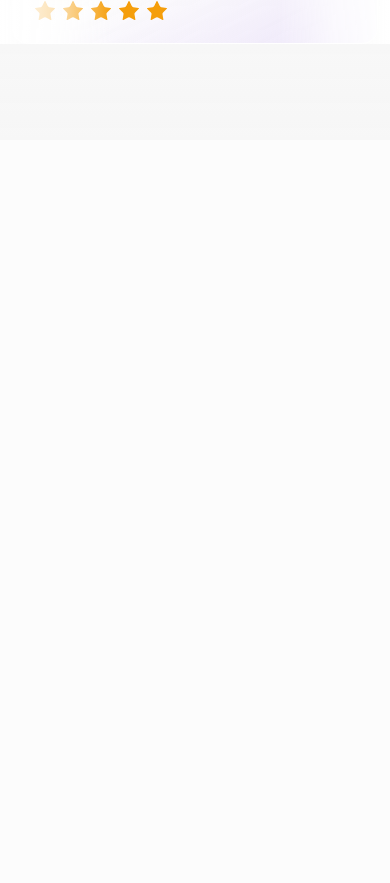
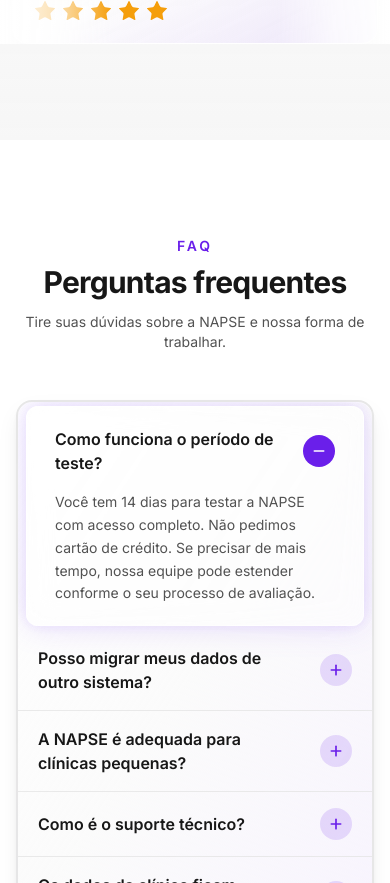
Before and after one commit to KairusAI/site_napse, a React (Vite) app: page / in a window 390 px wide. Shown: the part 11117-12000 px from the top of the page. Before the commit the page ends 11257 px from the top, so only its background shows below. Built offline with nearby package versions, Linux system fonts and the light colour scheme; the HTML template or start-up script is replaced by a standard one.

Commit message:
Add FAQSection component with accordion functionality; update App layout and navigation to include FAQ section and new FAQ image asset.

```diff
--- a/src/App.tsx
+++ b/src/App.tsx
@@ -8,6 +8,7 @@
   StatsSection,
   PricingSection,
   TestimonialsSection,
+  FAQSection,
 } from '@/components/sections'
 
 function App() {
@@ -23,6 +24,7 @@
       <StatsSection />
       <PricingSection />
       <TestimonialsSection />
+      <FAQSection />
     </MainLayout>
   )
 }
--- a/src/components/layout/Header.tsx
+++ b/src/components/layout/Header.tsx
@@ -1,6 +1,6 @@
 import { useEffect, useState } from 'react'
 import { motion } from 'framer-motion'
-import { LineChart, Plug, Headphones, BadgeDollarSign, MessageCircle } from 'lucide-react'
+import { LineChart, Plug, Headphones, BadgeDollarSign, MessageCircle, HelpCircle } from 'lucide-react'
 
 const navItems = [
   { id: 'ecossistema', label: 'Ecossistema', href: '#ecossistema', Icon: LineChart },
@@ -8,6 +8,7 @@
   { id: 'suporte', label: 'Suporte', href: '#suporte', Icon: Headphones },
   { id: 'planos', label: 'Planos', href: '#planos', Icon: BadgeDollarSign },
   { id: 'depoimentos', label: 'Depoimentos', href: '#depoimentos', Icon: MessageCircle },
+  { id: 'faq', label: 'FAQ', href: '#faq', Icon: HelpCircle },
 ] as const
 
 type NavItemId = (typeof navItems)[number]['id']
--- /dev/null
+++ b/src/components/sections/FAQSection.tsx
@@ -0,0 +1,209 @@
+import { useRef, useState } from 'react'
+import { motion, AnimatePresence, useInView } from 'framer-motion'
+import { Plus, Minus } from 'lucide-react'
+
+type FaqItem = {
+  id: string
+  question: string
+  answer: string
+}
+
+const faqData: FaqItem[] = [
+  {
+    id: '1',
+    question: 'Como funciona o período de teste?',
+    answer:
+      'Você tem 14 dias para testar a NAPSE com acesso completo. Não pedimos cartão de crédito. Se precisar de mais tempo, nossa equipe pode estender conforme o seu processo de avaliação.',
+  },
+  {
+    id: '2',
+    question: 'Posso migrar meus dados de outro sistema?',
+    answer:
+      'Sim. Oferecemos suporte à migração de agendas, cadastros e histórico. O processo é guiado pela nossa equipe para garantir que nada se perca.',
+  },
+  {
+    id: '3',
+    question: 'A NAPSE é adequada para clínicas pequenas?',
+    answer:
+      'Sim. Nossos planos começam para equipes enxutas e escalam conforme você cresce. Você paga pelo que usa e pode evoluir de plano a qualquer momento.',
+  },
+  {
+    id: '4',
+    question: 'Como é o suporte técnico?',
+    answer:
+      'Suporte por chat, e-mail e telefone em horário comercial. Nos planos superiores, há prioridade e acompanhamento dedicado para implementação e dúvidas.',
+  },
+  {
+    id: '5',
+    question: 'Os dados da clínica ficam seguros?',
+    answer:
+      'Sim. Utilizamos infraestrutura em nuvem com criptografia e práticas alinhadas à LGPD. Seus dados são backupados e acessíveis apenas por quem você autorizar.',
+  },
+]
+
+function FaqAccordionItem({
+  item,
+  isOpen,
+  onToggle,
+}: {
+  item: FaqItem
+  isOpen: boolean
+  onToggle: () => void
+}) {
+  const handleKeyDown = (e: React.KeyboardEvent) => {
+    if (e.key === 'Enter' || e.key === ' ') {
+      e.preventDefault()
+      onToggle()
+    }
+  }
+
+  return (
+    <div
+      className={`border-b border-neutral-200/80 last:border-b-0 transition-all duration-300 ${
+        isOpen
+          ? 'rounded-xl bg-white/50 backdrop-blur-md shadow-[0_0_32px_rgba(139,92,246,0.2),0_0_12px_rgba(139,92,246,0.1)] border border-white/70 my-1 mx-2 sm:mx-3 px-2 sm:px-3 py-1'
+          : ''
+      }`}
+    >
+      <button
+        type="button"
+        onClick={onToggle}
+        onKeyDown={handleKeyDown}
+        aria-expanded={isOpen}
+        aria-controls={`faq-answer-${item.id}`}
+        id={`faq-question-${item.id}`}
+        className={`relative w-full flex items-center justify-between gap-4 py-4 sm:py-5 pl-5 pr-5 sm:pl-6 sm:pr-6 text-left rounded-xl transition-colors focus:outline-none focus-visible:ring-2 focus-visible:ring-nat-purple/40 focus-visible:ring-offset-2 ${
+          isOpen ? 'bg-transparent' : 'hover:bg-white/50'
+        }`}
+      >
+        <span
+          className={`font-semibold text-neutral-900 pr-2 transition-colors ${
+            isOpen ? 'text-nat-purple' : ''
+          }`}
+        >
+          {item.question}
+        </span>
+        <span
+          className={`flex shrink-0 w-8 h-8 items-center justify-center rounded-full transition-colors ${
+            isOpen ? 'bg-nat-purple text-white' : 'bg-nat-purple/15 text-nat-purple'
+          }`}
+          aria-hidden
+        >
+          <motion.span
+            initial={false}
+            animate={{ rotate: isOpen ? 180 : 0 }}
+            transition={{ duration: 0.25, ease: [0.22, 1, 0.36, 1] }}
+          >
+            {isOpen ? (
+              <Minus className="h-4 w-4" strokeWidth={2.5} />
+            ) : (
+              <Plus className="h-4 w-4" strokeWidth={2.5} />
+            )}
+          </motion.span>
+        </span>
+      </button>
+      <AnimatePresence initial={false}>
+        {isOpen && (
+          <motion.div
+            id={`faq-answer-${item.id}`}
+            role="region"
+            aria-labelledby={`faq-question-${item.id}`}
+            initial={{ height: 0, opacity: 0 }}
+            animate={{ height: 'auto', opacity: 1 }}
+            exit={{ height: 0, opacity: 0 }}
+            transition={{ duration: 0.3, ease: [0.22, 1, 0.36, 1] }}
+            className="overflow-hidden"
+          >
+            <div className="px-5 pb-4 sm:px-6 sm:pb-5 max-h-[280px] overflow-y-auto">
+              <p className="text-neutral-600 text-sm sm:text-base leading-relaxed">{item.answer}</p>
+            </div>
+          </motion.div>
+        )}
+      </AnimatePresence>
+    </div>
+  )
+}
+
+export function FAQSection() {
+  const ref = useRef<HTMLElement>(null)
+  const isInView = useInView(ref, { once: true, margin: '-60px' })
+  const [openId, setOpenId] = useState<string | null>(faqData[0]?.id ?? null)
+
+  const handleToggle = (id: string) => {
+    setOpenId((prev) => (prev === id ? null : id))
+  }
+
+  return (
+    <section
+      ref={ref}
+      id="faq"
+      className="relative overflow-x-hidden py-24 sm:py-28 lg:py-32"
+    >
+      <div className="pointer-events-none absolute inset-0 bg-white" />
+
+      {/* Imagem à esquerda (posicionada, não altera o layout) */}
+      <motion.div
+        className="pointer-events-none absolute left-0 top-[28%] z-0 hidden -translate-y-1/2 lg:block"
+        initial={{ opacity: 0, x: -10 }}
+        animate={isInView ? { opacity: 1, x: 0 } : {}}
+        transition={{ duration: 0.5, ease: [0.22, 1, 0.36, 1] }}
+      >
+        <img
+          src="/assets/imagem_faq.png"
+          alt=""
+          className="max-h-[480px] w-auto object-contain xl:max-h-[560px]"
+        />
+      </motion.div>
+
+      <div className="relative z-10 mx-auto max-w-6xl px-4 sm:px-6">
+        <motion.div
+          className="mb-12 text-center"
+          initial={{ opacity: 0, y: 20 }}
+          animate={isInView ? { opacity: 1, y: 0 } : {}}
+          transition={{ duration: 0.6, ease: [0.22, 1, 0.36, 1] }}
+        >
+          <p className="text-sm font-semibold uppercase tracking-[0.2em] text-nat-purple mb-2">
+            FAQ
+          </p>
+          <h2 className="text-3xl sm:text-4xl lg:text-5xl font-bold tracking-tight text-neutral-900">
+            Perguntas frequentes
+          </h2>
+          <p className="mt-3 text-sm sm:text-base text-neutral-600 max-w-xl mx-auto">
+            Tire suas dúvidas sobre a NAPSE e nossa forma de trabalhar.
+          </p>
+        </motion.div>
+
+        <motion.div
+          className="max-w-3xl ml-auto rounded-2xl border-2 border-neutral-200/90 bg-white/80 bg-gradient-to-br from-white via-neutral-50/80 to-nat-purple/5 shadow-[0_4px_6px_-1px_rgba(0,0,0,0.06),0_10px_24px_-4px_rgba(0,0,0,0.08),inset_0_1px_0_rgba(255,255,255,0.9)] backdrop-blur-xl overflow-hidden"
+          initial={{ opacity: 0, y: 16 }}
+          animate={isInView ? { opacity: 1, y: 0 } : {}}
+          transition={{ duration: 0.5, delay: 0.1, ease: [0.22, 1, 0.36, 1] }}
+        >
+          {faqData.map((item) => (
+            <FaqAccordionItem
+              key={item.id}
+              item={item}
+              isOpen={openId === item.id}
+              onToggle={() => handleToggle(item.id)}
+            />
+          ))}
+        </motion.div>
+
+        <motion.p
+          className="mt-14 text-center text-base sm:text-lg text-neutral-600"
+          initial={{ opacity: 0 }}
+          animate={isInView ? { opacity: 1 } : {}}
+          transition={{ duration: 0.5, delay: 0.3 }}
+        >
+          Não encontrou sua dúvida?{' '}
+          <a
+            href="#contato"
+            className="font-semibold text-nat-purple hover:underline focus:outline-none focus-visible:underline"
+          >
+            Fale conosco
+          </a>
+        </motion.p>
+      </div>
+    </section>
+  )
+}
--- a/src/components/sections/index.ts
+++ b/src/components/sections/index.ts
@@ -5,3 +5,4 @@
 export { IntegrationsBentoGrid } from './IntegrationsBentoGrid'
 export { SupportOnboardingSection } from './SupportOnboardingSection'
 export { TestimonialsSection } from './TestimonialsSection'
+export { FAQSection } from './FAQSection'
```
Also changed, not shown: public/assets/imagem_faq.png (added).
